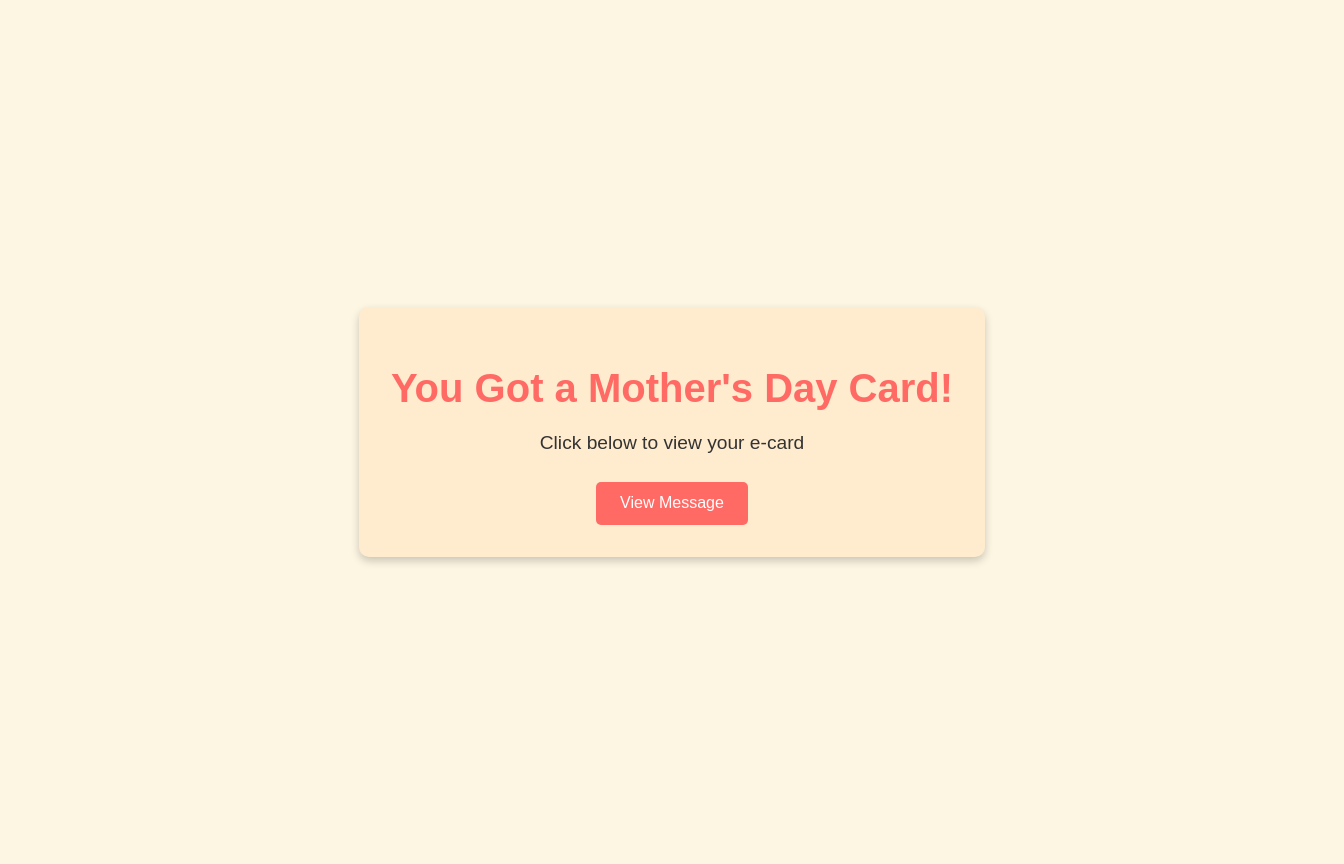
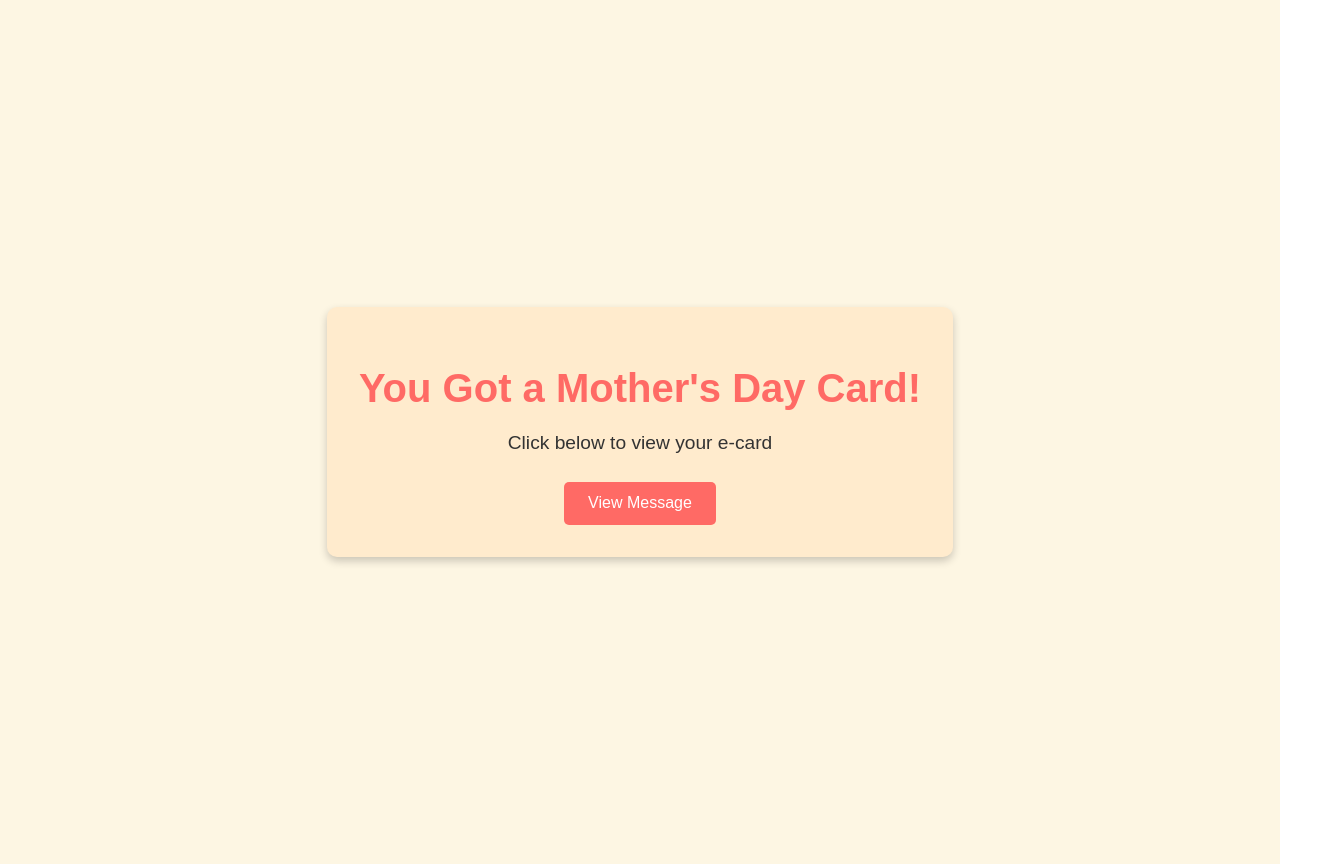
Before and after one commit to blovelace84/MothersDay-e-card-repo, a React (Vite) app in the folder mothers-day-ecard/: page / in a window 1280 px wide. Shown: the whole page, 1344 px wide, since content can reach past the window. Built offline with nearby package versions, Linux system fonts and the light colour scheme.

Commit message:
Adjusting a little more of the title screen's width

```diff
--- a/mothers-day-ecard/src/components/ECard.css
+++ b/mothers-day-ecard/src/components/ECard.css
@@ -4,7 +4,7 @@
     padding: 2rem;
     font-family: 'Arial', sans-serif;
     background-color: #fdf6e3;
-    min-width: 100vw;
+    min-width: 95vw;
     min-height: 100vh;
     display: flex;
     flex-direction: column;
```
